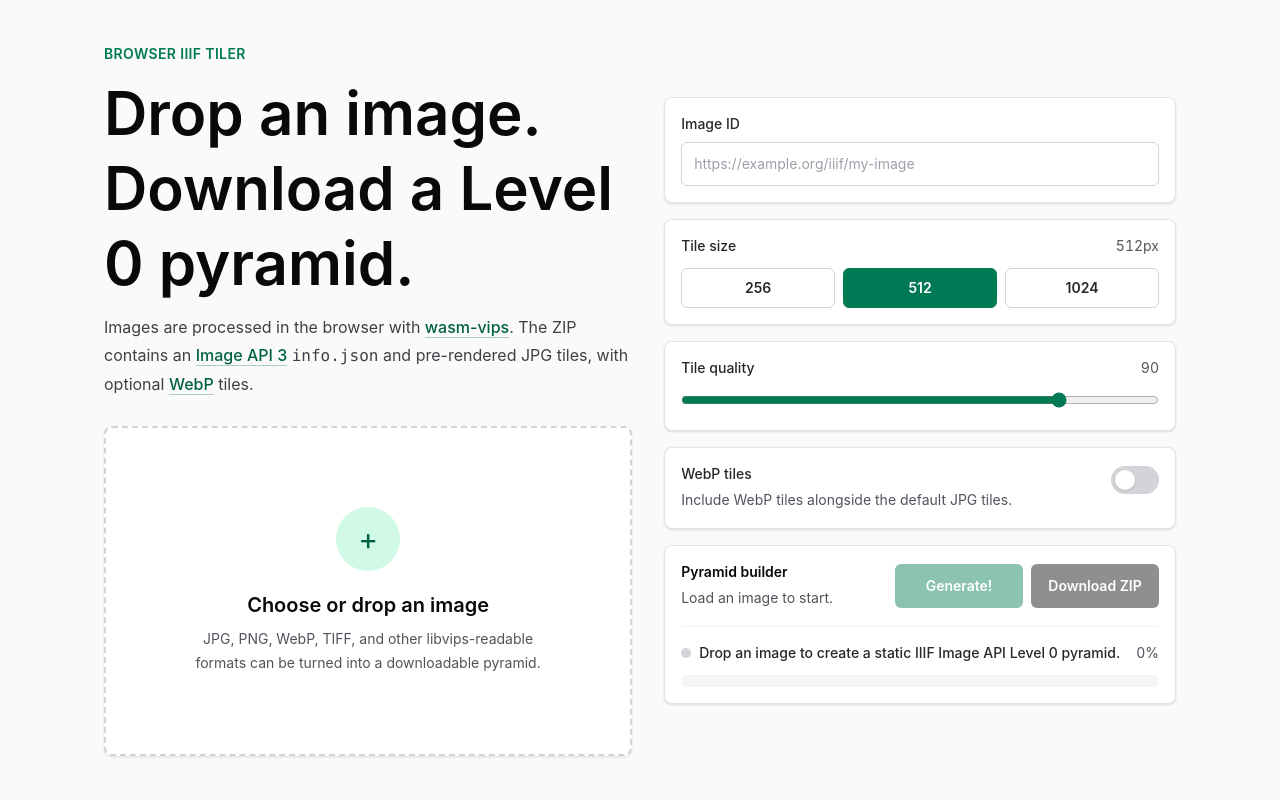
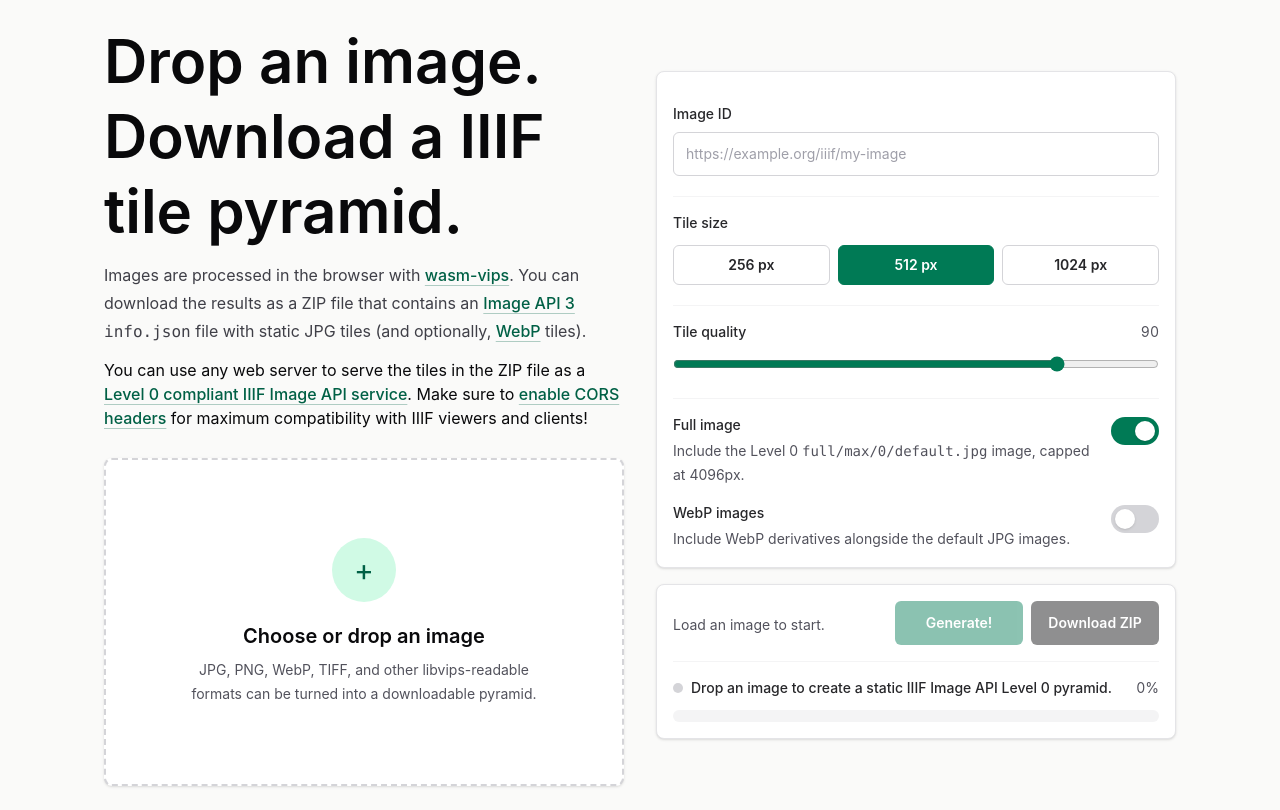
Before and after one commit to allmaps/iiif-tiler, a SvelteKit app: page / in a window 1280 px wide. Built offline with nearby package versions, Linux system fonts and the light colour scheme.

Commit message:
small improvements

```diff
--- a/src/routes/+layout.svelte
+++ b/src/routes/+layout.svelte
@@ -1,9 +1,7 @@
 <script lang="ts">
   import './layout.css'
-  import favicon from '$lib/assets/favicon.svg'
 
   let { children } = $props()
 </script>
 
-<svelte:head><link rel="icon" href={favicon} /></svelte:head>
 {@render children()}
--- a/src/routes/+page.svelte
+++ b/src/routes/+page.svelte
@@ -56,9 +56,11 @@
     ): VipsImage
     jpegsaveBuffer(options?: Record<string, unknown>): Uint8Array
     webpsaveBuffer(options?: Record<string, unknown>): Uint8Array
+    delete(): void
   }
 
   const tileSizes: TileSize[] = [256, 512, 1024]
+  const maxFullImageDimension = 4096
 
   let file: File | undefined = $state()
   let status = $state<Status>('idle')
@@ -76,6 +78,7 @@
   let outputSize = $state(0)
   let quality = $state(90)
   let tileSize = $state<TileSize>(512)
+  let includeFullImage = $state(true)
   let includeWebp = $state(false)
   let imageId = $state('')
   let errorMessage = $state('')
@@ -105,6 +108,12 @@
   }
 
   async function getVips() {
+    if (!crossOriginIsolated) {
+      throw new Error(
+        'wasm-vips requires cross-origin isolation. Serve this app with Cross-Origin-Opener-Policy: same-origin and Cross-Origin-Embedder-Policy: require-corp headers.'
+      )
+    }
+
     vipsPromise ??= import('wasm-vips').then(async ({ default: Vips }) =>
       Vips({
         locateFile: (path: string) => {
@@ -242,22 +251,53 @@
     serviceId: string
   ) {
     const selectedTileSize = tileSize
+    const selectedIncludeFullImage = includeFullImage
     const selectedFormats: TileFormat[] = includeWebp
       ? ['jpg', 'webp']
       : ['jpg']
     const plans = createTilePlans(image.width, image.height, selectedTileSize)
     const scaleFactors = plans.map((plan) => plan.scaleFactor)
+    const fullImageSize = calculateMaxFullImageSize(image.width, image.height)
+    const fullImageIsLimited =
+      fullImageSize.width !== image.width ||
+      fullImageSize.height !== image.height
 
     const tiles: GeneratedTile[] = []
     const totalRegions = plans.reduce(
       (sum, plan) => sum + plan.columns * plan.rows,
       0
     )
-    const totalTiles = totalRegions * selectedFormats.length
-    let completedTiles = 0
+    const fullImages = selectedIncludeFullImage ? selectedFormats.length : 0
+    const totalImages = totalRegions * selectedFormats.length + fullImages
+    let completedImages = 0
 
-    tileCount = totalTiles
+    tileCount = totalImages
     levelCount = plans.length
+
+    if (selectedIncludeFullImage) {
+      const fullImage = fullImageIsLimited
+        ? image.resize(fullImageSize.width / image.width, {
+            kernel: 'lanczos3',
+            vscale: fullImageSize.height / image.height
+          })
+        : image
+
+      for (const format of selectedFormats) {
+        tiles.push({
+          path: `full/max/0/default.${format}`,
+          bytes: encodeTile(fullImage, format, quality)
+        })
+
+        completedImages += 1
+        progress = (completedImages / totalImages) * 95
+      }
+
+      if (fullImage !== image) {
+        fullImage.delete()
+      }
+
+      await tickBrowser()
+    }
 
     for (const plan of plans) {
       for (let row = 0; row < plan.rows; row += 1) {
@@ -287,14 +327,22 @@
           const region = `${tileInfo.xr},${tileInfo.yr},${tileInfo.wr},${tileInfo.hr}`
           const size = `${tileInfo.ws},${tileInfo.hs}`
 
+          try {
             for (const format of selectedFormats) {
               tiles.push({
                 path: `${region}/${size}/0/default.${format}`,
                 bytes: encodeTile(tile, format, quality)
               })
 
-            completedTiles += 1
-            progress = (completedTiles / totalTiles) * 95
+              completedImages += 1
+              progress = (completedImages / totalImages) * 95
+            }
+          } finally {
+            if (tile !== sourceRegion) {
+              tile.delete()
+            }
+
+            sourceRegion.delete()
           }
 
           await tickBrowser()
@@ -310,10 +358,24 @@
       profile: 'level0',
       width: image.width,
       height: image.height,
+      ...(selectedIncludeFullImage && fullImageIsLimited
+        ? {
+            maxWidth: fullImageSize.width,
+            maxHeight: fullImageSize.height
+          }
+        : {}),
       extraFormats: selectedFormats.includes('webp') ? ['webp'] : [],
       preferredFormats: selectedFormats.includes('webp')
         ? ['webp', 'jpg']
         : ['jpg'],
+      sizes: selectedIncludeFullImage
+        ? [
+            {
+              width: fullImageSize.width,
+              height: fullImageSize.height
+            }
+          ]
+        : undefined,
       tiles: [
         {
           width: selectedTileSize,
@@ -337,6 +399,15 @@
     progress = 98
 
     return zipSync(files, { level: 0 })
+  }
+
+  function calculateMaxFullImageSize(width: number, height: number) {
+    const scale = Math.min(1, maxFullImageDimension / Math.max(width, height))
+
+    return {
+      width: Math.max(1, Math.round(width * scale)),
+      height: Math.max(1, Math.round(height * scale))
+    }
   }
 
   function encodeTile(
@@ -488,17 +559,12 @@
 
 <main class="min-h-screen bg-stone-50 text-zinc-950">
   <section
-    class="mx-auto grid min-h-screen w-full max-w-6xl gap-8 px-5 py-6 md:grid-cols-[1.05fr_0.95fr] md:items-center md:px-8 lg:px-10"
+    class="mx-auto grid min-h-screen w-full max-w-6xl gap-8 px-5 py-6 md:grid-cols-2 md:items-center md:px-8 lg:px-10"
   >
     <div class="space-y-7">
       <div class="space-y-3">
-        <p
-          class="text-sm font-semibold tracking-wide text-emerald-700 uppercase"
-        >
-          Browser IIIF tiler
-        </p>
         <h1 class="max-w-2xl text-4xl leading-tight font-semibold md:text-6xl">
-          Drop an image. Download a Level 0 pyramid.
+          Drop an image. Download a IIIF tile pyramid.
         </h1>
         <p class="max-w-xl text-base leading-7 text-zinc-700">
           Images are processed in the browser with
@@ -507,26 +573,39 @@
             href="https://github.com/kleisauke/wasm-vips"
             rel="noreferrer"
             target="_blank">wasm-vips</a
-          >. The ZIP contains an
+          >. You can download the results as a ZIP file that contains an
           <a
             class="font-medium text-emerald-800 underline decoration-emerald-800/30 underline-offset-4 hover:decoration-emerald-800"
             href="https://iiif.io/api/image/3.0/"
             rel="noreferrer"
             target="_blank">Image API 3</a
           >
-          <code>info.json</code> and pre-rendered JPG tiles, with optional
+          <code>info.json</code> file with static JPG tiles (and optionally,
           <a
             href="https://caniuse.com/webp"
             rel="noreferrer"
             target="_blank"
             class="font-medium text-emerald-800 underline decoration-emerald-800/30 underline-offset-4 hover:decoration-emerald-800"
             >WebP</a
-          > tiles.
+          > tiles).
+        </p>
+
+        <p>
+          You can use any web server to serve the tiles in the ZIP file as a <a
+            href="https://iiif.io/api/image/3.0/compliance/#5-level-0-compliance"
+            class="font-medium text-emerald-800 underline decoration-emerald-800/30 underline-offset-4 hover:decoration-emerald-800"
+            >Level 0 compliant IIIF Image API service</a
+          >. Make sure to
+          <a
+            href="https://iiif.io/api/image/3.0/#71-cors"
+            class="font-medium text-emerald-800 underline decoration-emerald-800/30 underline-offset-4 hover:decoration-emerald-800"
+            >enable CORS headers</a
+          > for maximum compatibility with IIIF viewers and clients!
         </p>
       </div>
 
       <label
-        class="flex min-h-[330px] cursor-pointer flex-col items-center justify-center rounded-lg border-2 border-dashed border-zinc-300 bg-white px-6 py-8 text-center shadow-sm transition hover:border-emerald-600 hover:bg-emerald-50/40"
+        class="flex min-h-82 cursor-pointer flex-col items-center justify-center rounded-lg border-2 border-dashed border-zinc-300 bg-white px-6 py-8 text-center shadow-sm transition hover:border-emerald-600 hover:bg-emerald-50/40"
         class:cursor-wait={isBusy}
         for="image-input"
         ondragenter={preventDefaults}
@@ -567,6 +646,8 @@
 
     <div class="space-y-4">
       <div class="rounded-lg border border-zinc-200 bg-white p-4 shadow-sm">
+        <div class="space-y-5 pt-4">
+          <div>
             <label
               class="mb-2 block text-sm font-medium text-zinc-800"
               for="image-id"
@@ -584,10 +665,9 @@
             />
           </div>
 
-      <div class="rounded-lg border border-zinc-200 bg-white p-4 shadow-sm">
+          <div class="border-t border-zinc-100 pt-4">
             <div class="mb-3 flex items-center justify-between gap-4">
               <p class="text-sm font-medium text-zinc-800">Tile size</p>
-          <span class="text-sm text-zinc-600 tabular-nums">{tileSize}px</span>
             </div>
             <div class="grid grid-cols-3 gap-2">
               {#each tileSizes as size (size)}
@@ -610,13 +690,13 @@
                       : 'Drop an image to create a static IIIF Image API Level 0 pyramid.'
                   }}
                 >
-              {size}
+                  {size} px
                 </button>
               {/each}
             </div>
           </div>
 
-      <div class="rounded-lg border border-zinc-200 bg-white p-4 shadow-sm">
+          <div class="border-t border-zinc-100 pt-4">
             <div class="mb-3 flex items-center justify-between gap-4">
               <label class="text-sm font-medium text-zinc-800" for="quality"
                 >Tile quality</label
@@ -635,12 +715,45 @@
             />
           </div>
 
-      <div class="rounded-lg border border-zinc-200 bg-white p-4 shadow-sm">
+          <div class="space-y-4 border-t border-zinc-100 pt-4">
             <div class="flex items-start justify-between gap-4">
               <div>
-            <p class="text-sm font-medium text-zinc-800">WebP tiles</p>
+                <p class="text-sm font-medium text-zinc-800">Full image</p>
                 <p class="mt-1 text-sm leading-6 text-zinc-600">
-              Include WebP tiles alongside the default JPG tiles.
+                  Include the Level 0 <code>full/max/0/default.jpg</code>
+                  image, capped at {maxFullImageDimension}px.
+                </p>
+              </div>
+              <label
+                class="relative inline-flex min-h-8 cursor-pointer items-center"
+                class:cursor-not-allowed={isBusy}
+              >
+                <input
+                  class="peer sr-only"
+                  type="checkbox"
+                  disabled={isBusy}
+                  bind:checked={includeFullImage}
+                  onchange={() => {
+                    resetOutput()
+                    message = file
+                      ? 'Full image option changed. Generate the pyramid again when ready.'
+                      : 'Drop an image to create a static IIIF Image API Level 0 pyramid.'
+                  }}
+                />
+                <span
+                  class="h-7 w-12 rounded-full bg-zinc-300 transition peer-checked:bg-emerald-700 peer-disabled:opacity-50"
+                ></span>
+                <span
+                  class="absolute left-1 h-5 w-5 rounded-full bg-white shadow transition peer-checked:translate-x-5 peer-disabled:opacity-70"
+                ></span>
+              </label>
+            </div>
+
+            <div class="flex items-start justify-between gap-4">
+              <div>
+                <p class="text-sm font-medium text-zinc-800">WebP images</p>
+                <p class="mt-1 text-sm leading-6 text-zinc-600">
+                  Include WebP derivatives alongside the default JPG images.
                 </p>
               </div>
               <label
@@ -668,13 +781,14 @@
               </label>
             </div>
           </div>
+        </div>
+      </div>
 
       <div class="rounded-lg border border-zinc-200 bg-white p-4 shadow-sm">
         <div
           class="flex flex-col gap-3 border-b border-zinc-100 pb-4 sm:flex-row sm:items-center sm:justify-between"
         >
           <div>
-            <p class="text-sm font-semibold text-zinc-950">Pyramid builder</p>
             <p class="mt-1 text-sm leading-6 text-zinc-600">
               {file
                 ? `${file.name} is ready to process.`
@@ -756,7 +870,7 @@
               <dd class="font-medium tabular-nums">{levelCount}</dd>
             </div>
             <div class="bg-zinc-50 p-3">
-              <dt class="text-zinc-500">Tiles</dt>
+              <dt class="text-zinc-500">Files</dt>
               <dd class="font-medium tabular-nums">{tileCount}</dd>
             </div>
             <div class="bg-zinc-50 p-3">
--- a/vite.config.ts
+++ b/vite.config.ts
@@ -1,22 +1,53 @@
 import tailwindcss from '@tailwindcss/vite'
 import { sveltekit } from '@sveltejs/kit/vite'
 import { defineConfig } from 'vite'
+import type { IncomingMessage, ServerResponse } from 'node:http'
+import type { Plugin, PreviewServer, ViteDevServer } from 'vite'
+
+const crossOriginIsolationHeaders = {
+  'Cross-Origin-Embedder-Policy': 'require-corp',
+  'Cross-Origin-Opener-Policy': 'same-origin'
+}
+
+function setCrossOriginIsolationHeaders(response: ServerResponse) {
+  for (const [header, value] of Object.entries(crossOriginIsolationHeaders)) {
+    response.setHeader(header, value)
+  }
+}
+
+function crossOriginIsolation(): Plugin {
+  return {
+    name: 'cross-origin-isolation',
+    configureServer(server: ViteDevServer) {
+      server.middlewares.use(
+        (
+          _request: IncomingMessage,
+          response: ServerResponse,
+          next: () => void
+        ) => {
+          setCrossOriginIsolationHeaders(response)
+          next()
+        }
+      )
+    },
+    configurePreviewServer(server: PreviewServer) {
+      server.middlewares.use((_request, response, next) => {
+        setCrossOriginIsolationHeaders(response)
+        next()
+      })
+    }
+  }
+}
 
 export default defineConfig({
-  plugins: [tailwindcss(), sveltekit()],
+  plugins: [crossOriginIsolation(), tailwindcss(), sveltekit()],
   optimizeDeps: {
     exclude: ['wasm-vips']
   },
   server: {
-    headers: {
-      'Cross-Origin-Embedder-Policy': 'require-corp',
-      'Cross-Origin-Opener-Policy': 'same-origin'
-    }
+    headers: crossOriginIsolationHeaders
   },
   preview: {
-    headers: {
-      'Cross-Origin-Embedder-Policy': 'require-corp',
-      'Cross-Origin-Opener-Policy': 'same-origin'
-    }
+    headers: crossOriginIsolationHeaders
   }
 })
```
Also changed, not shown: 1 other file (tests, documents, lock files or other folders). Lines whose indentation alone changed are shown as unchanged.
